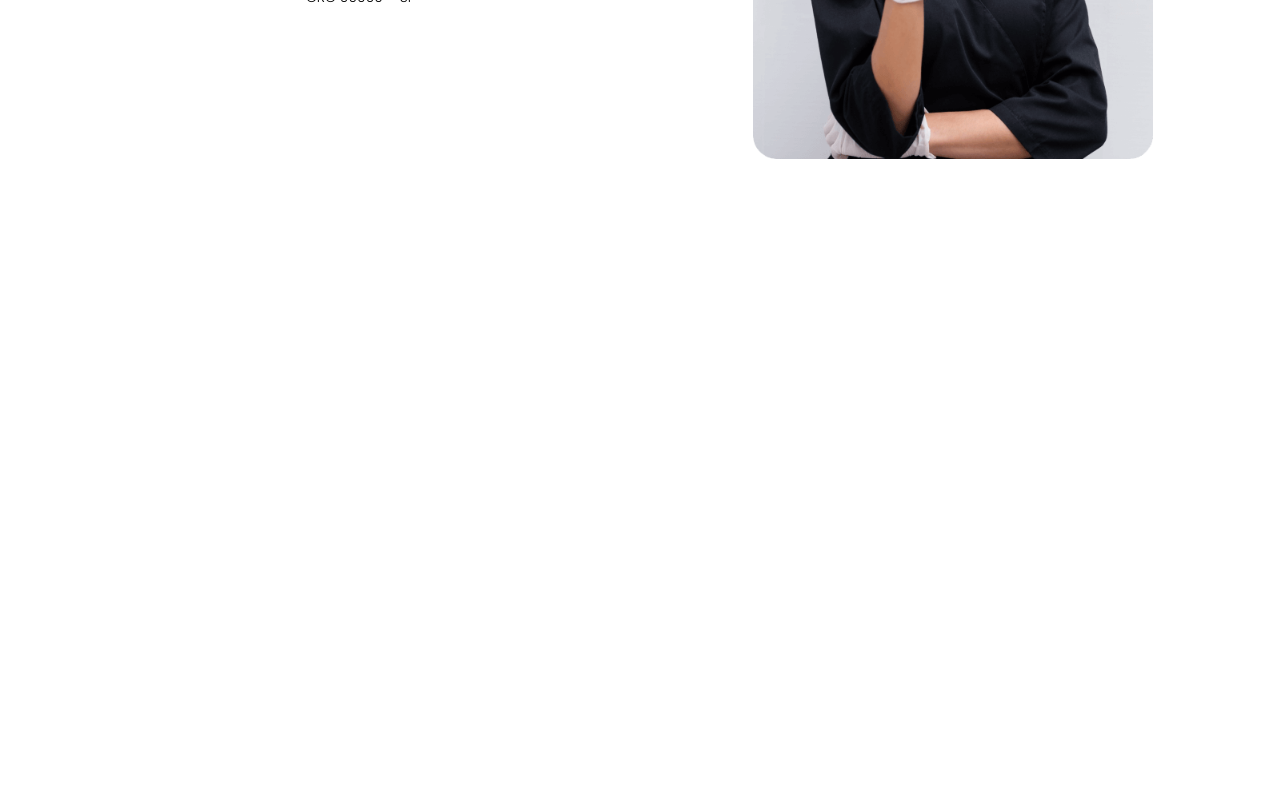
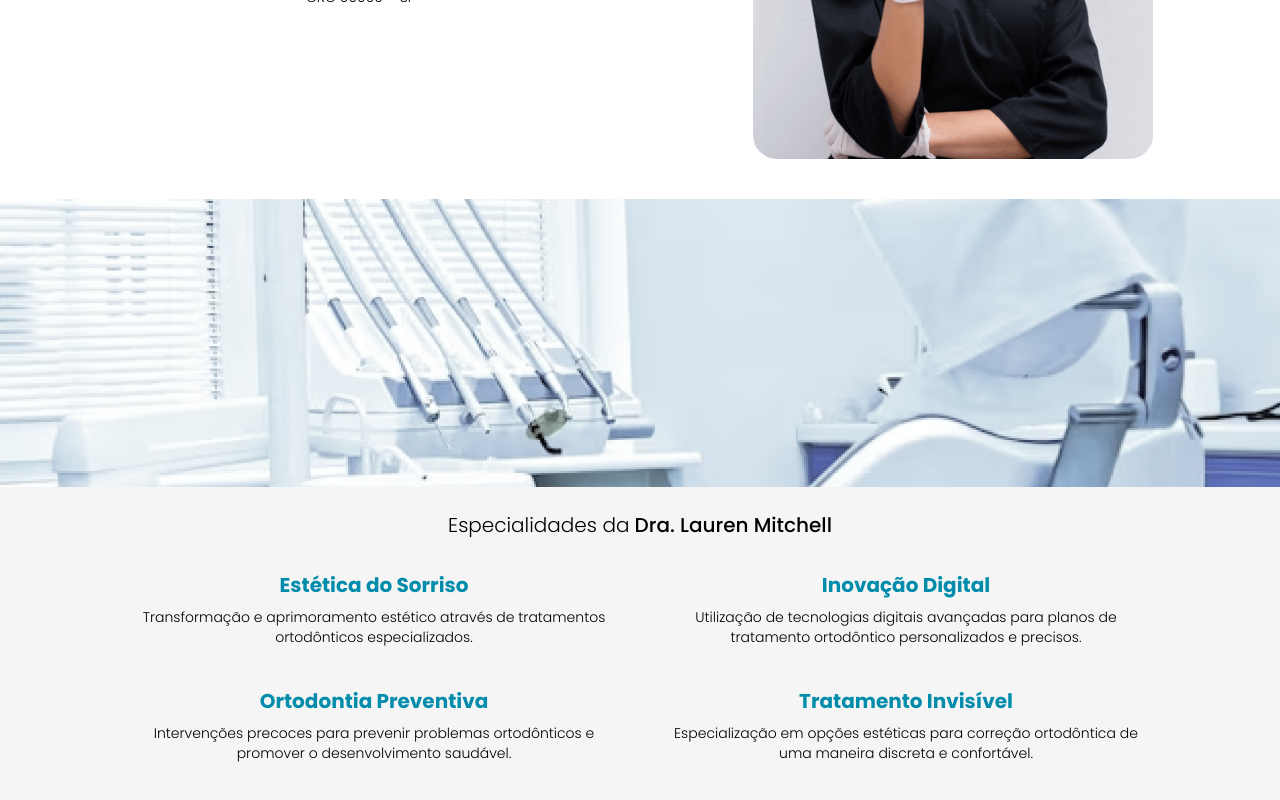
Before and after one commit to gui-bus/laurenMitchell, a Next.js app: page / in a window 1280 px wide. Shown: the part 432-1232 px from the top of the page. Before the commit the page ends 800 px from the top, so only its background shows below. Built offline with nearby package versions, Linux system fonts and the light colour scheme.

Commit message:
feat: add skills section

```diff
--- a/src/app/page.tsx
+++ b/src/app/page.tsx
@@ -1,9 +1,11 @@
 import HeroSection from "@/components/sections/HeroSection";
+import SkillsSection from "@/components/sections/SkillsSection";
 
 export default function Home() {
   return (
     <main>
       <HeroSection />
+      <SkillsSection />
     </main>
   );
 }
--- /dev/null
+++ b/src/components/sections/SkillsSection.tsx
@@ -0,0 +1,56 @@
+import Image from "next/image";
+import React from "react";
+
+import Consultorio from "../../../public/consultorio-01.png";
+
+const skills: { title: string; text: string }[] = [
+  {
+    title: "Estética do Sorriso",
+    text: "Transformação e aprimoramento estético através de tratamentos ortodônticos especializados.",
+  },
+  {
+    title: "Inovação Digital",
+    text: "Utilização de tecnologias digitais avançadas para planos de tratamento ortodôntico personalizados e precisos.",
+  },
+  {
+    title: "Ortodontia Preventiva",
+    text: "Intervenções precoces para prevenir problemas ortodônticos e promover o desenvolvimento saudável.",
+  },
+  {
+    title: "Tratamento Invisível",
+    text: "Especialização em opções estéticas para correção ortodôntica de uma maneira discreta e confortável.",
+  },
+];
+
+const SkillsSection = () => {
+  return (
+    <section className="mb-10">
+      <Image
+        src={Consultorio}
+        width={0}
+        height={0}
+        sizes="100vw"
+        alt="Consultório"
+        className="w-full h-72 object-cover"
+      />
+
+      <div className="bg-[#F5F5F5] w-full h-fit flex flex-col items-center justify-center py-6">
+        <h2 className="font-medium text-xl">
+          <span className="font-light">Especialidades da</span> Dra. Lauren
+          Mitchell
+        </h2>
+
+        <div className="my-8 grid grid-cols-1 md:grid-cols-2 gap-10 w-full md:max-w-[80%] mx-auto">
+            {skills.map((skill, index) => (
+                <div key={index} className="flex flex-col items-center justify-center text-center gap-2">
+                    <h3 className="font-bold text-laurenBlue text-xl">{skill.title}</h3>
+                    <p className="font-light text-sm w-full max-w-xs md:max-w-lg">{skill.text}</p>
+                </div>
+            ))}
+        </div>
+      </div>
+    </section>
+  );
+};
+
+export default SkillsSection;
```
